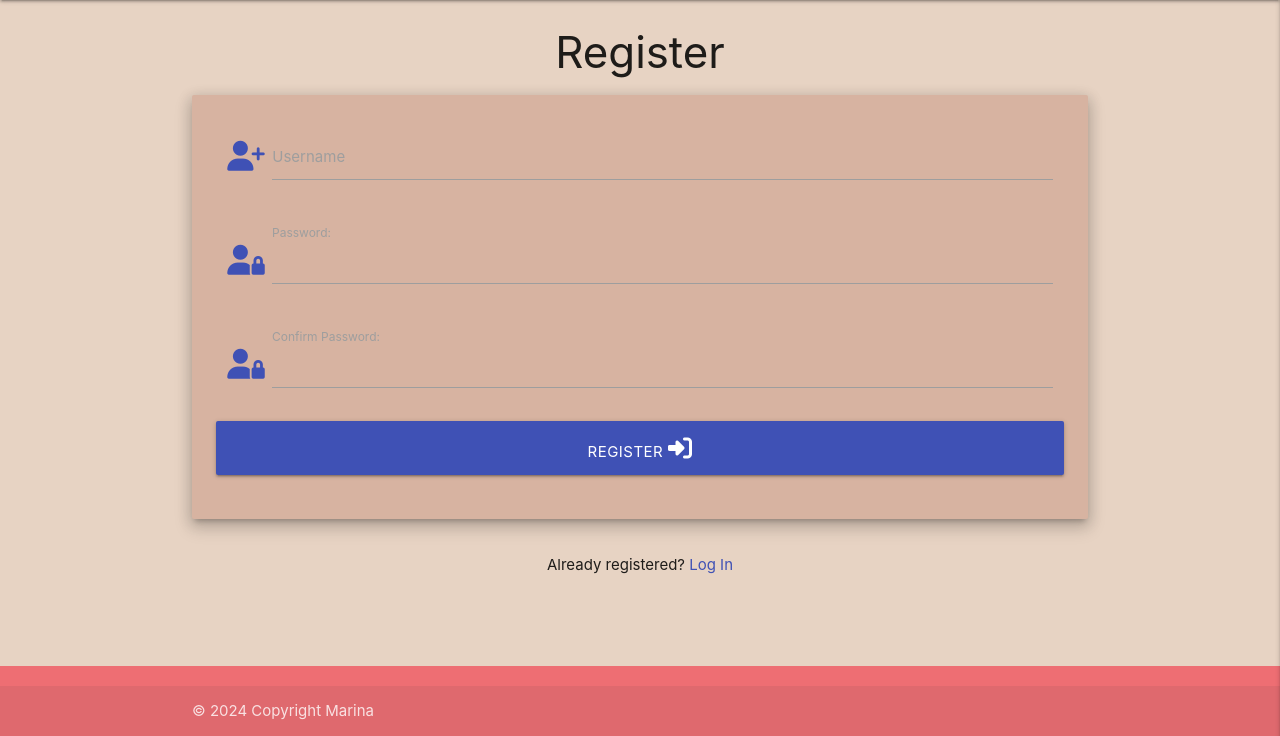
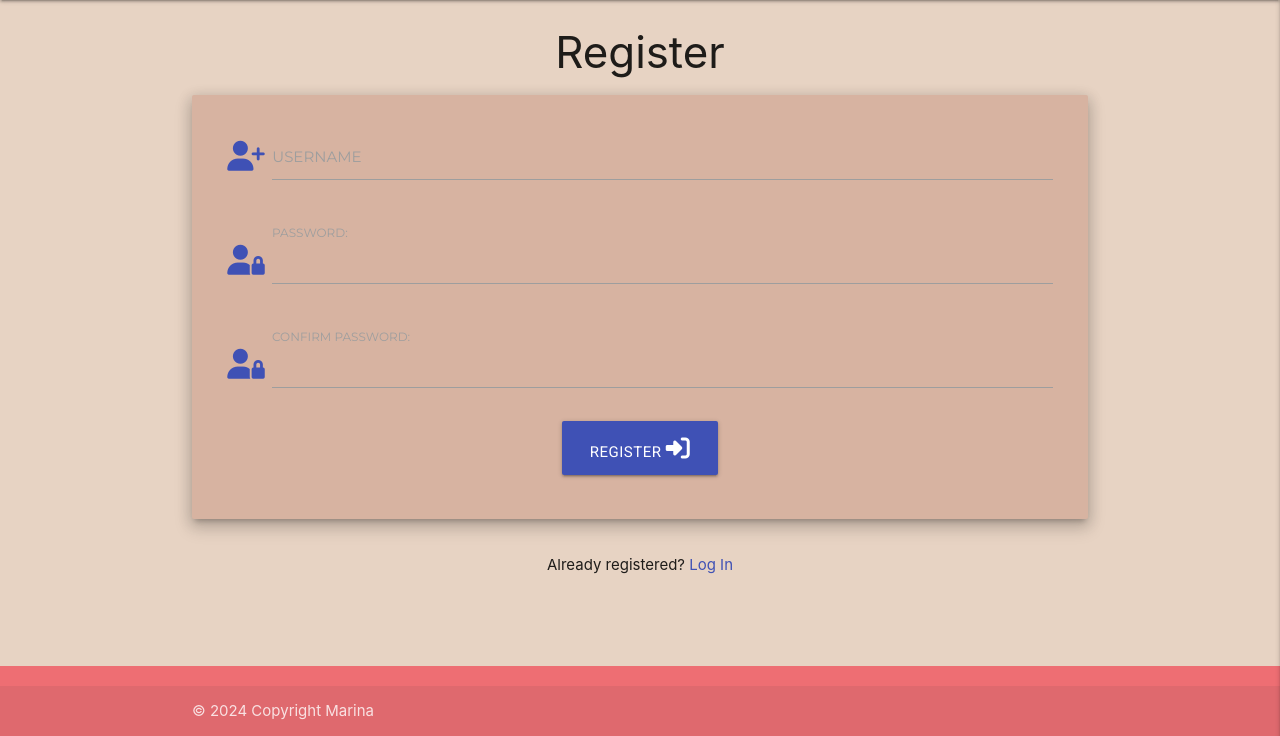
Before and after one commit to marina9222/guinea-pig-database, a Flask app: page /register in a window 1280 px wide. Shown: the part 64-800 px from the top of the page. Run offline with Flask 2, Linux system fonts and the light colour scheme; some libraries are stand-ins or nearby versions.

Commit message:
Add: Confirmation for delete pet modal and forms css

```diff
--- a/app.py
+++ b/app.py
@@ -206,19 +206,16 @@ def edit_pet(pet_id):
 
 @app.route("/delete_pet,<pet_id>", methods =["GET", "POST"])
 def delete_pet(pet_id):
-     pet = mongo.db.pets.find_one({"_id": ObjectId(pet_id)})
-     if not pet:
+    pet = mongo.db.pets.find_one({"_id": ObjectId(pet_id)})
+    if not pet:
         flash("Pet not found.")
         return redirect(url_for("my_pets"))
 
-     if request.method == "POST":
-        confirm_delete = request.form.get("confirm_delete")
-        if confirm_delete == "yes":
-            mongo.db.pets.delete_one({"_id": ObjectId(pet_id)})
-            flash("Pet Successfully Deleted!!")
-        return redirect(url_for("my_pets"))
-     return render_template("confirm_delete_pet.html", pet=pet)
-
+    confirm_delete = request.form.get("confirm_delete")
+    if confirm_delete == "yes":
+        mongo.db.pets.delete_one({"_id": ObjectId(pet_id)})
+        flash("Pet Successfully Deleted!!")
+    return redirect(url_for("my_pets"))
 
 @app.route("/get_breeds")
 def get_breeds():
--- a/static/css/styles.css
+++ b/static/css/styles.css
@@ -236,12 +236,15 @@ li:hover {
 }
 
 .form-text {
-  font-family: "Roboto",sans-serif;
+  font-family: "Montserrat",sans-serif;
   font-weight: 400;
   font-size: 35px;
   text-transform: uppercase;
+  margin-bottom: 15px !important;
+}
 
-
+.form {
+  max-width: 1200px;
 }
 
 .form-label {
@@ -251,6 +254,18 @@ li:hover {
     width: 100%;
     object-fit: cover;
 }
+
+.modal-content img {
+  width: 100%;
+}
+
+
+.delete-modal {
+  width: 500px;
+  border-radius: 0;
+
+}
+
 
 footer{
     background-color: #c6b6a7;
--- a/static/js/script.js
+++ b/static/js/script.js
@@ -26,8 +26,8 @@ document.addEventListener('DOMContentLoaded', function() {
   });
 
   document.addEventListener('DOMContentLoaded', function() {
-    var modals = document.querySelectorAll('.modal');
-    M.Modal.init(modals);
+    var elems = document.querySelectorAll('.modal');
+    var instances = M.Modal.init(elems);
 });
 
 
--- a/templates/add_pet.html
+++ b/templates/add_pet.html
@@ -17,7 +17,7 @@
     <div class="row margin-b">
       <div class="input-field col s12">
         <input id="pet_age" name="pet_age" type="number" class="validate transparent-input" min="0">
-        <label for="pet_age" class="form-text mb-4">Age:</label>
+        <label for="pet_age" class="form-text">Age:</label>
       </div>
     </div>
     <!-- Pet breed category -->
@@ -29,7 +29,7 @@
           <option value="{{ breed.pet_breed}}" class="transparent-input">{{ breed.pet_breed}}</option>
           {% endfor %}
         </select>
-        <label for="form-select-1" class="form-text mb-4">Pet Breed:</label>
+        <label for="form-select-1" class="form-text">Pet Breed:</label>
       </div>
     </div>
     <!-- Pet character description -->
@@ -37,7 +37,7 @@
       <div class="input-field col s12">
         <textarea id="pet_character" name="pet_character" class="materialize-textarea validate transparent-input" placeholder="Type piggy's character"
           minlength="5" maxlength="50"></textarea>
-        <label for="pet_character" class="form-text mb-4">Pet Character:</label>
+        <label for="pet_character" class="form-text">Pet Character:</label>
       </div>
     </div>
 
--- a/templates/register.html
+++ b/templates/register.html
@@ -13,7 +13,7 @@
             <div class="input-field col s12">
                 <i class="fas fa-user-plus prefix indigo-text"></i>
                 <input id="username" name="username" type="text" minlength="5" maxlength="15" pattern="^[a-zA-Z0-9]{5,15}$"  class="validate" required>
-                <label for="username">Username</label>
+                <label for="username" class="form-text">Username</label>
               </div>
         </div>
 
@@ -22,21 +22,23 @@
          <div class="input-field col s12">
             <i class="fas fa-user-lock prefix indigo-text"></i>
             <input id="password" name ="password" type="password" pattern="^[a-zA-Z0-9]{5,15}$"  minlength="5"  class="validate" placeholder=" " maxlength="15" required>
-            <label for="password">Password:</label>
+            <label for="password" class="form-text">Password:</label>
           </div>
         </div>
         <div class="row margin-b">
             <div class="input-field col s12">
                <i class="fas fa-user-lock prefix indigo-text"></i>
                <input id="confirm_password" name ="confirm_password" type="password" pattern="^[a-zA-Z0-9]{5,15}$"  minlength="5"  class="validate" placeholder=" " maxlength="15" required>
-               <label for="confirm_password">Confirm Password:</label>
+               <label for="confirm_password" class="form-text">Confirm Password:</label>
              </div>
            </div>
         <!-- register -->
         <div class="row">
-            <button type="submit" class="col s12 btn-large indigo">
-            Register <i class="fas fa-sign-in-alt"></i>
+          <div class="col s12 center-align">
+            <button type="submit" class="btn-large white-text indigo font-2 mb-2">
+            Register <i class="fas fa-sign-in-alt ml-3"></i>
             </button>
+          </div>
         </div>
       </div>
     </form>
```
Also changed, not shown: templates/confirm_delete_pet.html (deleted, +0 -14 lines), templates/login.html (+7 -5 lines), templates/my_pets.html (+23 -7 lines), templates/pets.html (+15 -1 lines).
